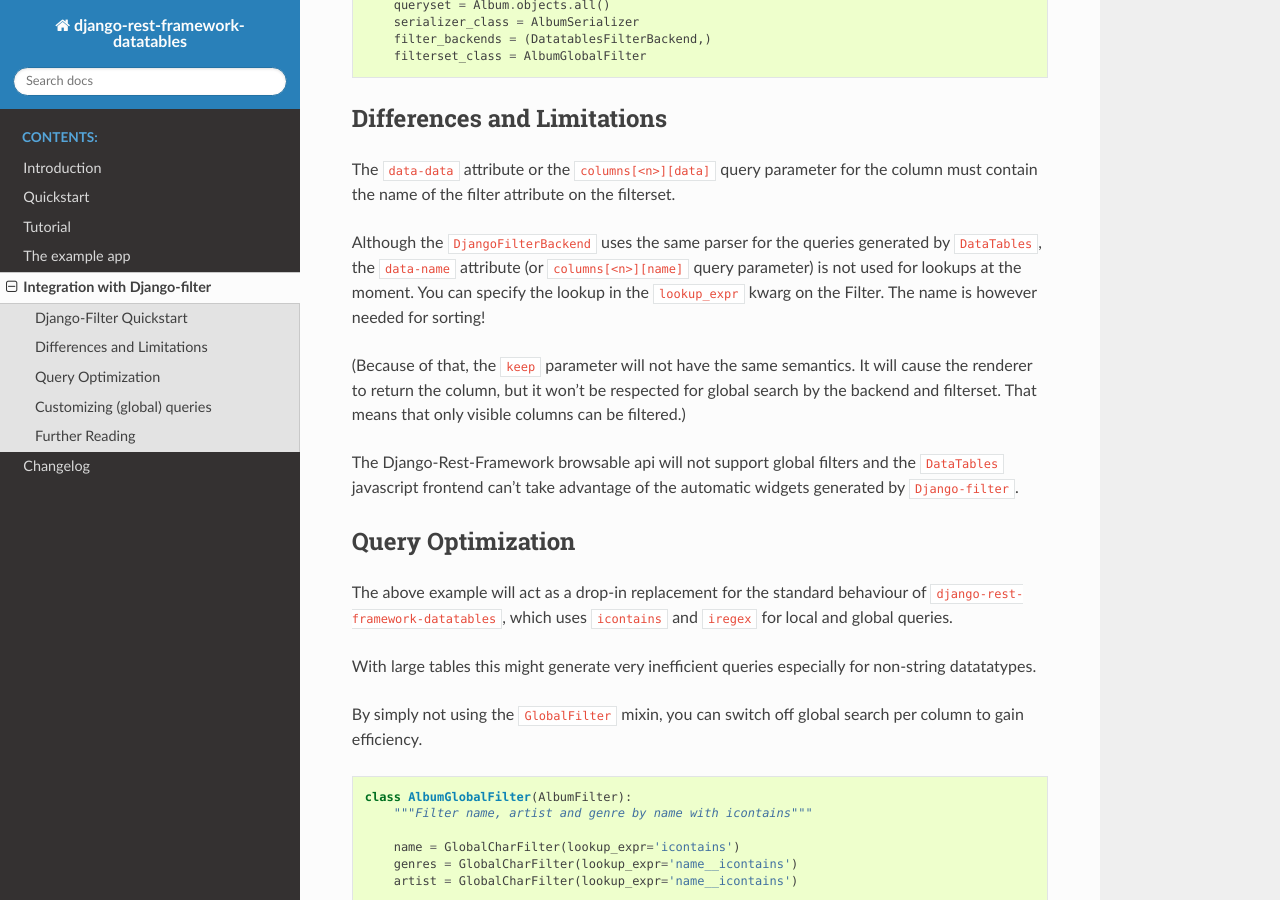
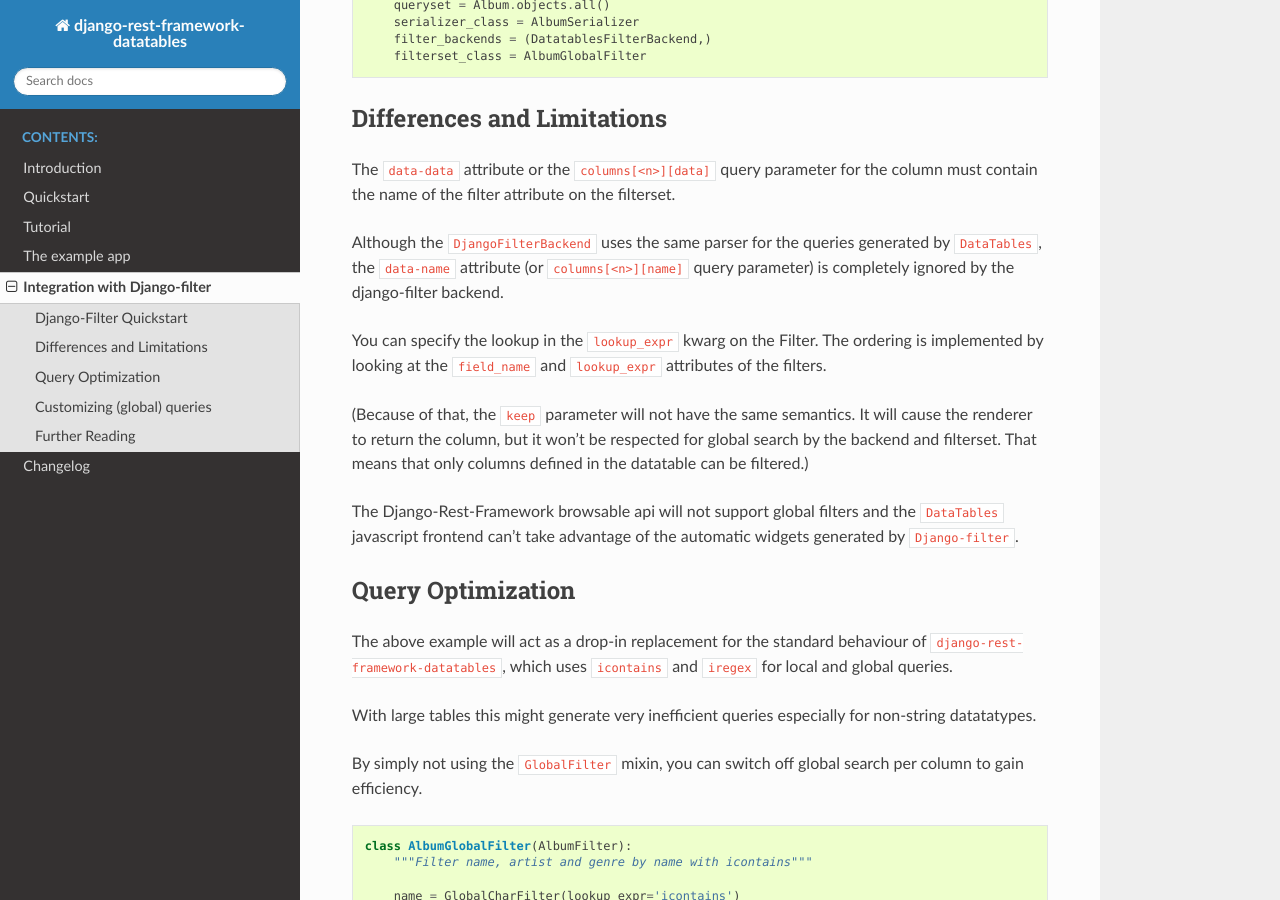
Before and after one commit to izimobil/django-rest-framework-datatables, a Sphinx documentation site: the page built from docs/django-filters.rst, in a window 1280 px wide and 900 px high, scrolled down 846 px. Built offline with Sphinx 7.4.7 and the Read the Docs theme 2.0.0, drawn with Linux system fonts in a browser that asks for light colours.

Commit message:
update documentation

```diff
--- a/docs/django-filters.rst
+++ b/docs/django-filters.rst
@@ -58,14 +58,18 @@
 
 Although the ``DjangoFilterBackend`` uses the same parser for the
 queries generated by ``DataTables``, the ``data-name`` attribute (or
-``columns[<n>][name]`` query parameter) is not used for lookups at the
-moment. You can specify the lookup in the ``lookup_expr`` kwarg on the
-Filter. The name is however needed for sorting!
+``columns[<n>][name]`` query parameter) is completely ignored by the
+django-filter backend.
+
+You can specify the lookup in the ``lookup_expr`` kwarg on the
+Filter. The ordering is implemented by looking at the ``field_name``
+and ``lookup_expr`` attributes of the filters.
 
 (Because of that, the ``keep`` parameter will not have the same
 semantics. It will cause the renderer to return the column, but it
 won't be respected for global search by the backend and filterset.
-That means that only visible columns can be filtered.)
+That means that only columns defined in the datatable can be
+filtered.)
 
 The Django-Rest-Framework browsable api will not support global
 filters and the ``DataTables`` javascript frontend can't take
```
